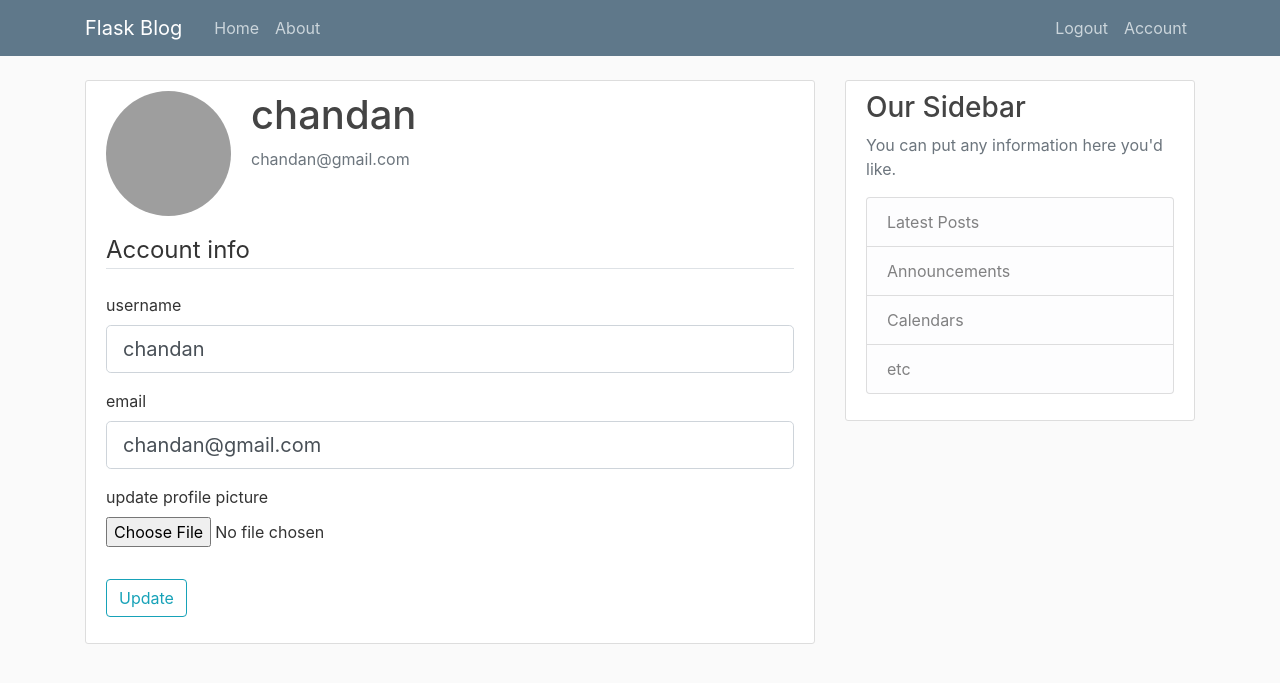
After one commit to Chandan9877/flask_blog, a Flask app: page /account in a window 1280 px wide. The commit adds this page. Shown: the top 683 px of the page. Run offline with Flask 3, Linux system fonts and the light colour scheme; a user stored in the database is signed in; some libraries are stand-ins or nearby versions; grey boxes are pictures that could not be loaded.

Commit message:
added profile update options

```diff
--- a/flaskblog/forms.py
+++ b/flaskblog/forms.py
@@ -1,7 +1,9 @@
 from flask_wtf  import FlaskForm
-from wtforms import StringField, PasswordField , BooleanField, SubmitField
+from flask_wtf.file import FileAllowed , FileField
+from wtforms import StringField, PasswordField , BooleanField, SubmitField, ValidationError
 from wtforms.validators import DataRequired, Length,Email,EqualTo
-
+from flaskblog.model import User
+from flask_login import current_user
 
 class RegistrationForm(FlaskForm):
     username = StringField('username',
@@ -11,9 +13,38 @@ class RegistrationForm(FlaskForm):
     password = PasswordField('password',validators=[DataRequired(),Length(min = 8,max = 100)])
     confirm_password = PasswordField('confirm Password',validators=[DataRequired(),Length(min = 8,max = 100),EqualTo('password')])
     submit = SubmitField('sign up')
+    def validate_username(self,username):
+        user = User.query.filter_by(username = username.data).first()
+        if user:
+            raise ValidationError("This username is taken. Please choose a different username.")
+    def validate_email(self,email):
+        user = User.query.filter_by(email = email.data).first()
+        if user:
+            raise ValidationError("This email is taken. Please login or choose another email.")
 
 class LoginForm(FlaskForm):
     email = StringField('email',validators=[DataRequired(),Email()])
     password = PasswordField('password',validators=[DataRequired(),Length(min = 8,max = 100)])
     remember = BooleanField('remember Me')
     submit = SubmitField('Login')
+
+
+class UpdateAccountForm(FlaskForm):
+    username = StringField('username',
+                           validators = [DataRequired(),
+                                         Length(min=2,max=20)])
+    email = StringField('email',validators=[DataRequired(),Email()])
+    picture = FileField('update profile picture',validators=[FileAllowed(['jpg','png'])])
+    submit = SubmitField('Update')
+
+
+    def validate_username(self,username):
+        if username.data != current_user.username:
+            user = User.query.filter_by(username = username.data).first()
+            if user:
+                raise ValidationError("This username is taken. Please choose a different username.")
+    def validate_email(self,email):
+        if email.data != current_user.email:
+            user = User.query.filter_by(email = email.data).first()
+            if user:
+                raise ValidationError("This email is taken. Please login or choose another email.")
--- a/flaskblog/routes.py
+++ b/flaskblog/routes.py
@@ -1,7 +1,11 @@
 from flaskblog.model import User,Post
-from flaskblog import app
-from flask import Flask, render_template, url_for, flash,redirect
-from flaskblog.forms import RegistrationForm,LoginForm
+from flaskblog import app ,db , bcrypt
+from flask import Flask, render_template, url_for, flash,redirect ,request
+from flaskblog.forms import RegistrationForm,LoginForm,UpdateAccountForm
+from flask_login import login_user , current_user , logout_user , login_required
+import secrets
+from PIL import Image
+import os
 
 posts = [
     {
@@ -34,19 +38,70 @@ def about():
 
 @app.route('/register',methods = ['POST','GET'])
 def register():
+    if current_user.is_authenticated:
+        return redirect(url_for('home'))
+
     form = RegistrationForm()
     if form.validate_on_submit():
-        flash(f"Account created for {form.username.data}!",'success')
-        return redirect(url_for('home'))
+        hashed_password = bcrypt.generate_password_hash(form.password.data).decode('utf-8')
+        user = User(username = form.username.data,email = form.email.data,password=hashed_password)
+        db.session.add(user)
+        db.session.commit()
+        flash("Your acccount has been created now you can login !",'success')
+        return redirect(url_for('login'))
     return render_template('register.html',title = 'Register',form = form)
+
 
 @app.route('/login',methods = ['POST','GET'])
 def login():
+    if current_user.is_authenticated:
+        return redirect(url_for('home'))
+
     form = LoginForm()
     if form.validate_on_submit():
-        if form.email.data == "admin@blog.com" and form.password.data == "password":
-            flash("You have been logged in !","sucess")
-            return redirect(url_for('home'))
+        user = User.query.filter_by(email = form.email.data).first()
+        if user and bcrypt.check_password_hash(user.password,form.password.data):
+            login_user(user,remember=form.remember.data)
+            next_page = request.args.get('next')
+            return redirect(next_page) if next_page else redirect(url_for('home'))
         else:
             flash("Login Uncessful. please check username and password",'danger')
     return render_template('login.html',title = 'Login',form = form)
+
+
+@app.route('/logout')
+def logout():
+    logout_user()
+    return redirect(url_for('home'))
+
+
+def save_picture(form_picture):
+    random_hex = secrets.token_hex(8)
+    _ , f_ext = os.path.splitext(form_picture.filename)
+    picture_fn = random_hex + f_ext
+    picture_path = os.path.join(app.root_path + '/static/profile_pics',picture_fn)
+    output_size = (125,125)
+    i = Image.open(form_picture)
+    i.thumbnail(output_size)
+    i.save(picture_path)
+
+    return picture_fn
+
+@app.route('/account',methods = ['POST','GET'])
+@login_required
+def account():
+    form = UpdateAccountForm()
+    if form.validate_on_submit():
+        if form.picture.data:
+            picture_file = save_picture(form.picture.data)
+            current_user.image_file = picture_file
+        current_user.username = form.username.data
+        current_user.email = form.email.data
+        db.session.commit()
+        flash("your account has been updated",'successs')
+        return redirect(url_for('account'))
+    elif request.method == "GET":
+        form.username.data = current_user.username
+        form.email.data = current_user.email
+    image_file = url_for('static',filename='profile_pics/' + current_user.image_file)
+    return render_template('account.html',title="Account",image_file = image_file,form = form)
--- /dev/null
+++ b/flaskblog/templates/account.html
@@ -0,0 +1,58 @@
+{% extends "layout.html" %}
+{% block content %}
+    <div class="content-section">
+  <div class="media">
+    <img class="rounded-circle account-img" src="{{ image_file }}">
+    <div class="media-body">
+      <h2 class="account-heading">{{ current_user.username}}</h2>
+      <p class="text-secondary">{{ current_user.email }}</p>
+    </div>
+  </div>
+    <form method="POST" action="" enctype="multipart/form-data">
+        {{ form.hidden_tag() }}
+        <fieldset class = "form-group" >
+            <legend class = 'border-bottom mb-4'>Account info</legend>
+            <div class = "form-group">
+                {{form.username.label(class="form-control-label")}}
+
+                {% if form.username.errors %}
+                    {{ form.username(class = "form-control form-control-lg is-invalid")}}
+                    <div class = "invalid-feedback">
+                        {% for error in form.username.errors %}
+                        <span> {{  error }}</span>
+                        {% endfor %}
+                    </div>
+                {% else %}
+                    {{form.username(class = "form-control form-control-lg")}}
+                {% endif %}
+
+            </div>
+             <div class = "form-group">
+                {{form.email.label(class="form-control-label")}}
+               {% if form.email.errors %}
+                    {{ form.email(class = "form-control form-control-lg is-invalid")}}
+                    <div class = "invalid-feedback">
+                        {% for error in form.email.errors %}
+                        <span> {{  error }}</span>
+                        {% endfor %}
+                    </div>
+                {% else %}
+                    {{form.email(class = "form-control form-control-lg")}}
+                {% endif %}
+            </div>
+            <div class = "form-group">
+                {{form.picture.label() }}
+                {{ form.picture(class = "form-control-file")}}
+                {% if form.picture.errors %}
+                    {% for error in form.picture.errors %}
+                        <span class = "text-danger"> {{  error }}</span><br>
+                    {% endfor %}
+                {% endif %}
+            </div>
+        </fieldset>
+        <div class = "form-group">
+            {{ form.submit(class = "btn btn-outline-info")}}
+        </div>
+    </form>
+</div>
+{% endblock %}
--- a/flaskblog/templates/layout.html
+++ b/flaskblog/templates/layout.html
@@ -27,8 +27,13 @@
             </div>
             <!-- Navbar Right Side -->
             <div class="navbar-nav">
+                {% if current_user.is_authenticated %}
+                    <a class="nav-item nav-link" href="{{ url_for('logout')}}">Logout</a>
+                    <a class="nav-item nav-link" href="{{ url_for('account')}}">Account</a>
+                {% else %}
             <a class="nav-item nav-link" href="{{ url_for('login')}}">Login</a>
             <a class="nav-item nav-link" href="{{ url_for('register')}}">Register</a>
+            {% endif %}
             </div>
         </div>
         </div>
```
Also changed, not shown: flaskblog/__init__.py (+6 -2 lines), flaskblog/model.py (+9 -3 lines), flaskblog/static/profile_pics/default.jpg (added), instance/site.db, 5 other files.
